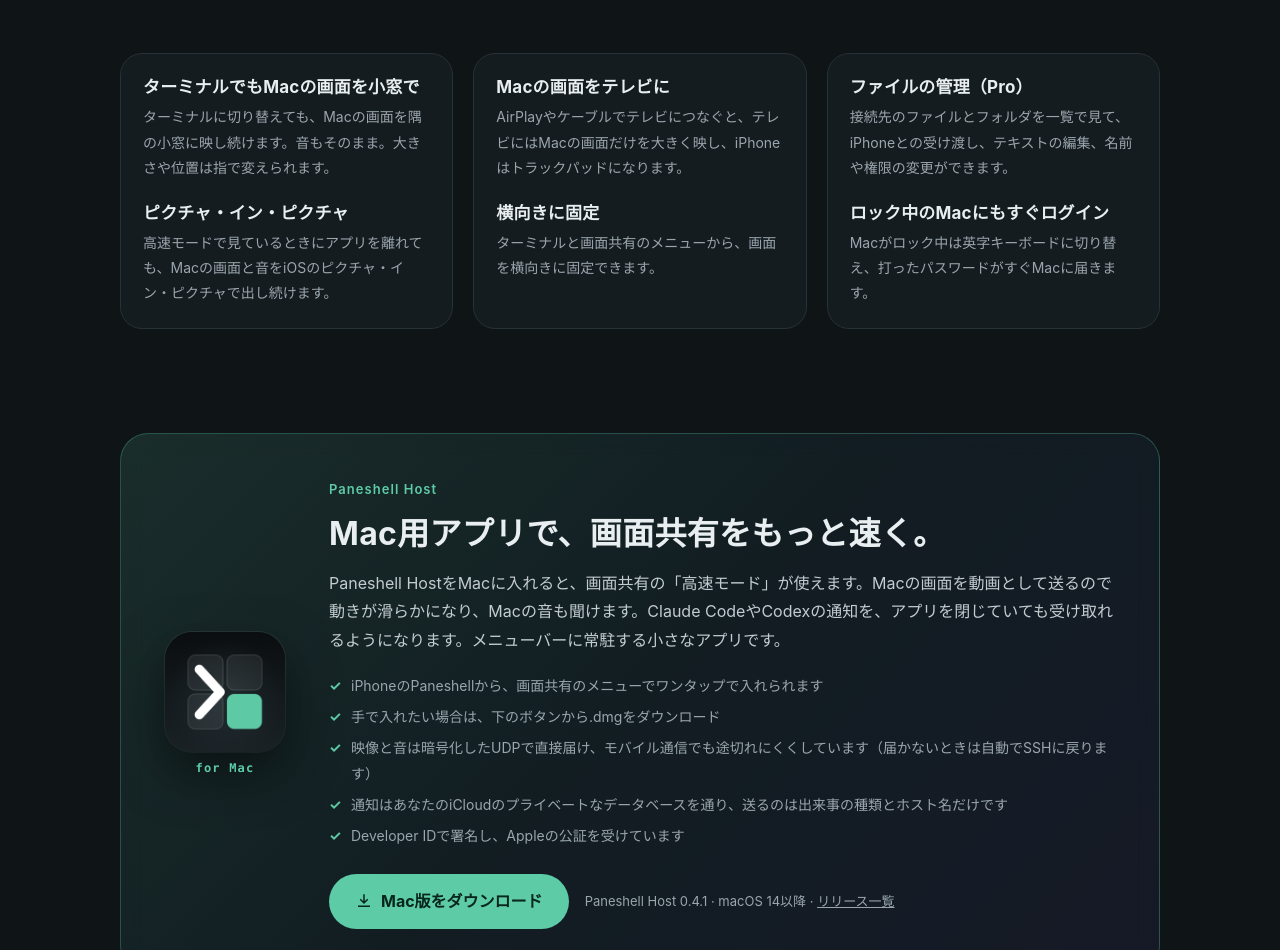
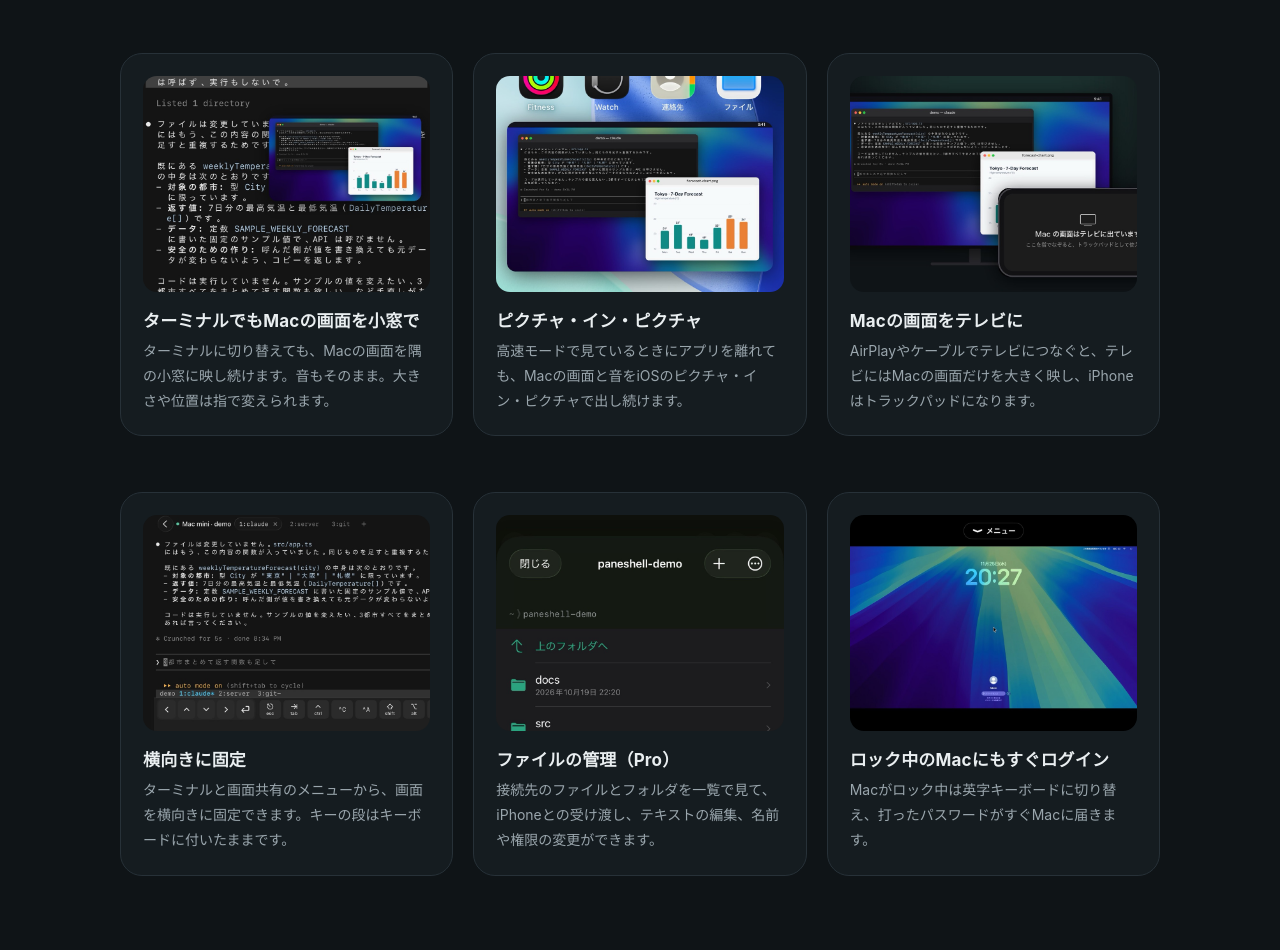
Before and after one commit to arco-studio/paneshell, a plain HTML site: page index.html in a window 1280 px wide. Shown: the part 3720-4670 px from the top of the page. Drawn offline with Linux system fonts and the light colour scheme.

Commit message:
1.5.0 の機能のカードに画像を付ける（小窓・ピクチャ・イン・ピクチャ・テレビ・横向き・ファイルの管理・ロック画面）
Co-Authored-By: Claude Opus 5.5 <noreply@anthropic.com>

```diff
--- a/index.html
+++ b/index.html
@@ -115,21 +115,36 @@
   </section>
 
   <section class="grid">
-    <div class="reveal card text-only">
+    <div class="reveal card">
+      <img src="assets/f-mini.jpg" alt="ターミナルの隅にMacの画面を小窓で表示した画面" loading="lazy" width="900" height="675">
       <h3>ターミナルでもMacの画面を小窓で</h3>
       <p>ターミナルに切り替えても、Macの画面を隅の小窓に映し続けます。音もそのまま。大きさや位置は指で変えられます。</p>
+    </div>
+    <div class="reveal card">
+      <img src="assets/f-pip.jpg" alt="ホーム画面の上にMacの画面をピクチャ・イン・ピクチャで表示した画面" loading="lazy" width="900" height="675">
       <h3>ピクチャ・イン・ピクチャ</h3>
       <p>高速モードで見ているときにアプリを離れても、Macの画面と音をiOSのピクチャ・イン・ピクチャで出し続けます。</p>
     </div>
-    <div class="reveal card text-only">
+    <div class="reveal card">
+      <img src="assets/f-tv.jpg" alt="テレビにMacの画面を映し、iPhoneをトラックパッドにしたイメージ" loading="lazy" width="900" height="675">
       <h3>Macの画面をテレビに</h3>
       <p>AirPlayやケーブルでテレビにつなぐと、テレビにはMacの画面だけを大きく映し、iPhoneはトラックパッドになります。</p>
+    </div>
+  </section>
+
+  <section class="grid">
+    <div class="reveal card">
+      <img src="assets/f-landscape.jpg" alt="横向きに固定したターミナル" loading="lazy" width="900" height="675">
       <h3>横向きに固定</h3>
-      <p>ターミナルと画面共有のメニューから、画面を横向きに固定できます。</p>
+      <p>ターミナルと画面共有のメニューから、画面を横向きに固定できます。キーの段はキーボードに付いたままです。</p>
     </div>
-    <div class="reveal card text-only">
+    <div class="reveal card">
+      <img src="assets/f-files.jpg" alt="接続先のファイルとフォルダの一覧" loading="lazy" width="900" height="675">
       <h3>ファイルの管理（Pro）</h3>
       <p>接続先のファイルとフォルダを一覧で見て、iPhoneとの受け渡し、テキストの編集、名前や権限の変更ができます。</p>
+    </div>
+    <div class="reveal card">
+      <img src="assets/f-lock.jpg" alt="画面共有で表示したMacのロック画面" loading="lazy" width="900" height="675">
       <h3>ロック中のMacにもすぐログイン</h3>
       <p>Macがロック中は英字キーボードに切り替え、打ったパスワードがすぐMacに届きます。</p>
     </div>
```
Also changed, not shown: en/index.html (+19 -4 lines), assets/en/f-files.jpg (added), assets/en/f-landscape.jpg (added), assets/en/f-lock.jpg (added), assets/en/f-mini.jpg (added), assets/en/f-pip.jpg (added), assets/en/f-tv.jpg (added), assets/f-files.jpg (added), assets/f-landscape.jpg (added), assets/f-lock.jpg (added), assets/f-mini.jpg (added), assets/f-pip.jpg (added), assets/f-tv.jpg (added).
